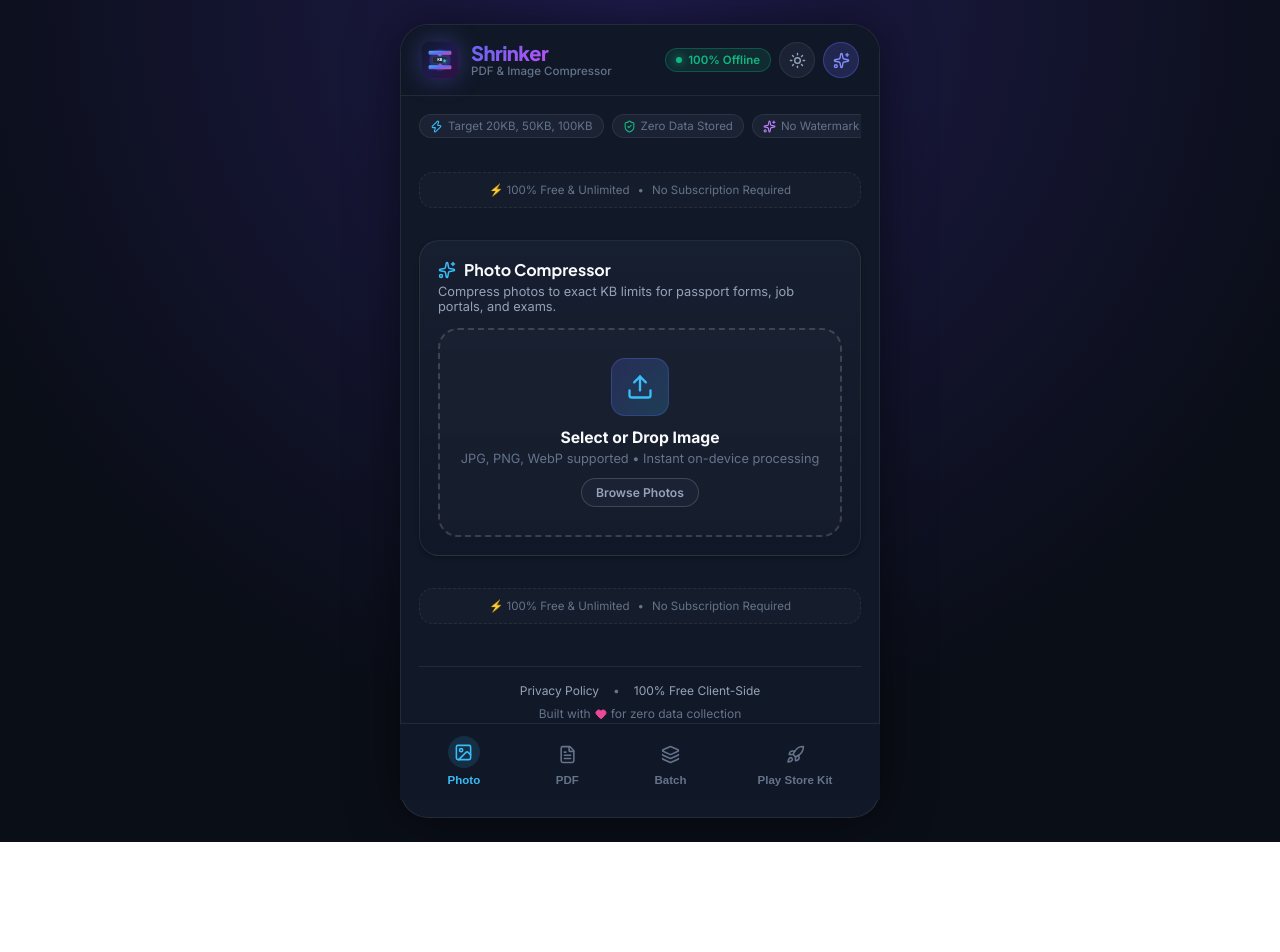
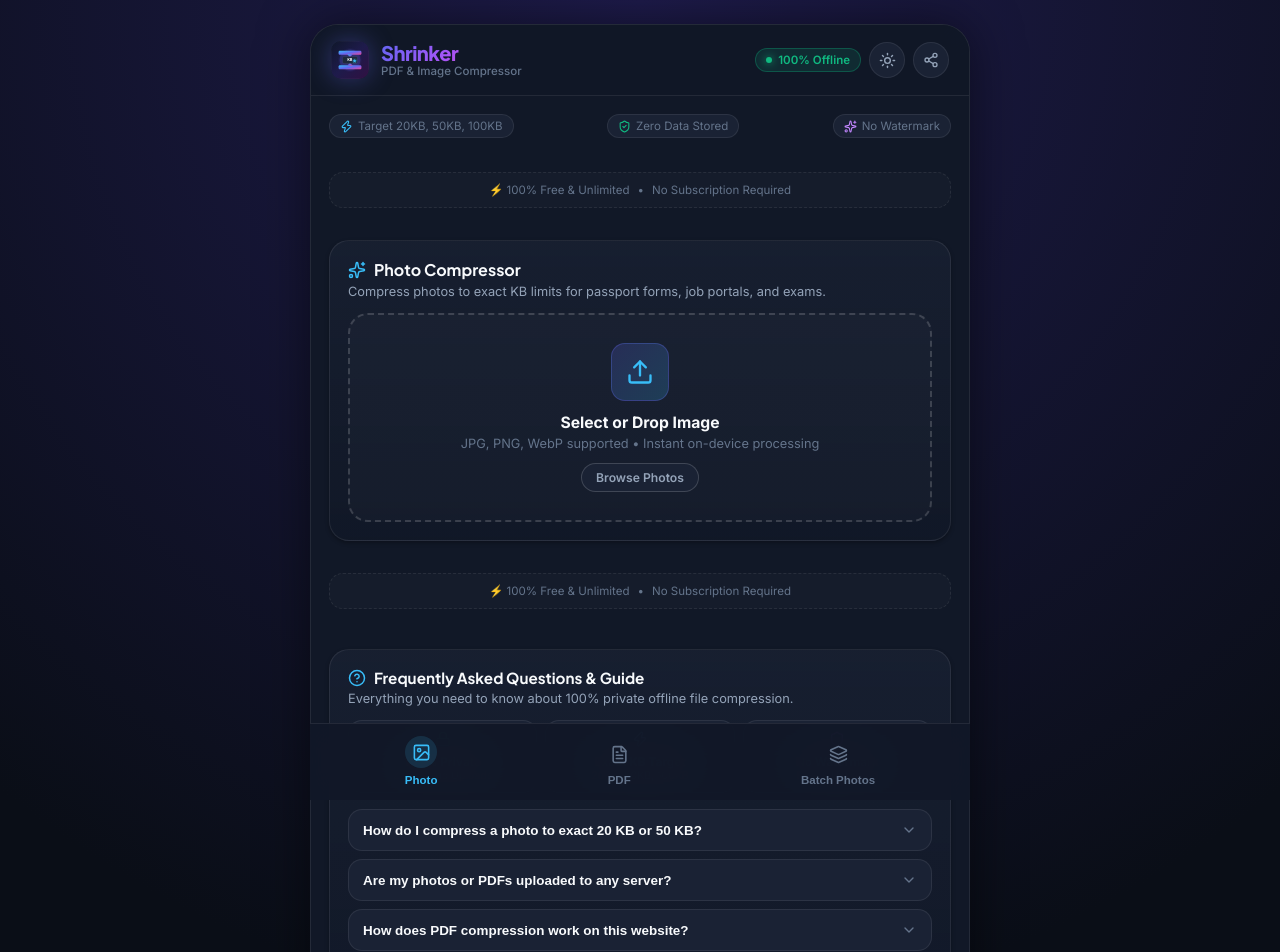
Before and after one commit to Anandha-raaman/shrinker-photo-and-pdf-compressor, a React (Vite) app: page / in a window 1280 px wide. Shown: the top 952 px of the page. Before the commit the page ends 842 px from the top, so only its background shows below. Built offline with nearby package versions, Linux system fonts and the light colour scheme.

Commit message:
Optimize UI for clean web launch: add FAQ section, wider desktop layout, and share button

```diff
--- a/src/App.tsx
+++ b/src/App.tsx
@@ -4,17 +4,15 @@
 import { PhotoCompressor } from './components/PhotoCompressor';
 import { PdfCompressor } from './components/PdfCompressor';
 import { BatchCompressor } from './components/BatchCompressor';
-import { PlayStoreKitModal } from './components/PlayStoreKitModal';
-import { StoreAssetsGenerator } from './components/StoreAssetsGenerator';
+import { FaqSection } from './components/FaqSection';
 import { AdBanner } from './components/AdBanner';
 import { MONETIZATION_CONFIG } from './config/monetization';
-import { Sparkles, ShieldCheck, Zap, Rocket, Heart, ExternalLink } from 'lucide-react';
+import { Sparkles, ShieldCheck, Zap, Heart } from 'lucide-react';
 import './styles/app.css';
 
 export const App: React.FC = () => {
   const [theme, setTheme] = useState<'dark' | 'light'>('dark');
   const [activeTab, setActiveTab] = useState<ActiveTab>('photo');
-  const [showStoreKitModal, setShowStoreKitModal] = useState<boolean>(false);
 
   useEffect(() => {
     document.documentElement.setAttribute('data-theme', theme);
@@ -27,11 +25,7 @@
   return (
     <div className="app-container">
       {/* Top Bar */}
-      <Header
-        theme={theme}
-        onToggleTheme={toggleTheme}
-        onOpenStoreKit={() => setShowStoreKitModal(true)}
-      />
+      <Header theme={theme} onToggleTheme={toggleTheme} />
 
       {/* Main Content View */}
       <main className="app-content">
@@ -108,36 +102,17 @@
         {activeTab === 'photo' && <PhotoCompressor />}
         {activeTab === 'pdf' && <PdfCompressor />}
         {activeTab === 'batch' && <BatchCompressor />}
-        {activeTab === 'storekit' && (
-          <div className="card">
-            <div className="card-title">
-              <Rocket size={18} color="#818cf8" />
-              Google Play Publishing Hub
-            </div>
-            <p className="card-subtitle">
-              Assets, ASO listing copy, and Android Studio packaging tools.
-            </p>
-
-            <StoreAssetsGenerator />
-
-            <button
-              className="btn-primary"
-              onClick={() => setShowStoreKitModal(true)}
-              style={{ marginTop: '14px' }}
-            >
-              <Rocket size={16} />
-              Open Full Play Store Kit
-            </button>
-          </div>
-        )}
 
         {/* Bottom Monetization Ad Slot */}
         <AdBanner slot={MONETIZATION_CONFIG.downloadSlot} format="auto" />
 
+        {/* Informative FAQ & User Guide Section (AdSense Content Anchor) */}
+        <FaqSection />
+
         {/* Web App Footer & Links */}
         <footer
           style={{
-            marginTop: '10px',
+            marginTop: '16px',
             paddingTop: '16px',
             borderTop: '1px solid var(--border-subtle)',
             display: 'flex',
@@ -165,18 +140,17 @@
           <div style={{ display: 'flex', alignItems: 'center', gap: '4px' }}>
             <span>Built with</span>
             <Heart size={12} color="#ec4899" fill="#ec4899" />
-            <span>for zero data collection</span>
+            <span>for privacy & speed</span>
+          </div>
+
+          <div style={{ fontSize: '0.7rem', color: 'var(--text-muted)' }}>
+            &copy; 2026 Shrinker. All files processed locally.
           </div>
         </footer>
       </main>
 
       {/* Mobile Bottom Navigation */}
       <BottomNav activeTab={activeTab} onSelectTab={setActiveTab} />
-
-      {/* Play Store Kit Modal */}
-      {showStoreKitModal && (
-        <PlayStoreKitModal onClose={() => setShowStoreKitModal(false)} />
-      )}
     </div>
   );
 };
--- a/src/components/BottomNav.tsx
+++ b/src/components/BottomNav.tsx
@@ -1,7 +1,7 @@
 import React from 'react';
-import { Image as ImageIcon, FileText, Layers, Rocket } from 'lucide-react';
+import { Image as ImageIcon, FileText, Layers } from 'lucide-react';
 
-export type ActiveTab = 'photo' | 'pdf' | 'batch' | 'storekit';
+export type ActiveTab = 'photo' | 'pdf' | 'batch';
 
 interface BottomNavProps {
   activeTab: ActiveTab;
@@ -14,6 +14,7 @@
       <button
         className={`nav-item ${activeTab === 'photo' ? 'active' : ''}`}
         onClick={() => onSelectTab('photo')}
+        title="Compress Single Photo"
       >
         <div className="nav-icon-wrapper">
           <ImageIcon size={19} />
@@ -24,6 +25,7 @@
       <button
         className={`nav-item ${activeTab === 'pdf' ? 'active' : ''}`}
         onClick={() => onSelectTab('pdf')}
+        title="Compress PDF Document"
       >
         <div className="nav-icon-wrapper">
           <FileText size={19} />
@@ -34,21 +36,12 @@
       <button
         className={`nav-item ${activeTab === 'batch' ? 'active' : ''}`}
         onClick={() => onSelectTab('batch')}
+        title="Compress Multiple Photos in Bulk"
       >
         <div className="nav-icon-wrapper">
           <Layers size={19} />
         </div>
-        <span className="nav-label">Batch</span>
-      </button>
-
-      <button
-        className={`nav-item ${activeTab === 'storekit' ? 'active' : ''}`}
-        onClick={() => onSelectTab('storekit')}
-      >
-        <div className="nav-icon-wrapper">
-          <Rocket size={19} />
-        </div>
-        <span className="nav-label">Play Store Kit</span>
+        <span className="nav-label">Batch Photos</span>
       </button>
     </nav>
   );
--- /dev/null
+++ b/src/components/FaqSection.tsx
@@ -0,0 +1,163 @@
+import React, { useState } from 'react';
+import { HelpCircle, ChevronDown, ChevronUp, Shield, Zap, Lock } from 'lucide-react';
+
+interface FaqItem {
+  question: string;
+  answer: string;
+}
+
+const FAQS: FaqItem[] = [
+  {
+    question: 'How do I compress a photo to exact 20 KB or 50 KB?',
+    answer:
+      'Simply drop or select your photo, click the "20 KB" or "50 KB" preset chip (or enter any custom KB value), and click "Compress Image Now". Our intelligent binary-search algorithm automatically adjusts dimensions and quality to ensure the file fits strictly under your target size while preserving maximum sharpness.',
+  },
+  {
+    question: 'Are my photos or PDFs uploaded to any server?',
+    answer:
+      'No! Unlike other online compressors, Shrinker runs 100% on your local device inside your web browser using HTML5 Canvas and WebAssembly. Your personal files, photos, ID cards, and PDF documents never leave your computer or phone.',
+  },
+  {
+    question: 'How does PDF compression work on this website?',
+    answer:
+      'Shrinker renders each PDF page to an optimized high-DPI canvas in memory and reconstructs a brand-new, clean PDF stream using open-source object compression. This dramatically reduces large multi-page scans (e.g. 15 MB down to <300 KB) while keeping text sharp and readable.',
+  },
+  {
+    question: 'Is Shrinker free to use? Are there daily limits?',
+    answer:
+      'Yes, Shrinker is 100% free with unlimited compressions. There are no subscriptions, no account sign-ups, and no watermarks added to your documents.',
+  },
+  {
+    question: 'Which formats are supported?',
+    answer:
+      'Shrinker supports all standard image formats including JPEG, JPG, PNG, WebP, and standard PDF documents. You can also batch-compress multiple photos and download them together in a single ZIP file.',
+  },
+];
+
+export const FaqSection: React.FC = () => {
+  const [openIndex, setOpenIndex] = useState<number | null>(null);
+
+  const toggleFaq = (index: number) => {
+    setOpenIndex(openIndex === index ? null : index);
+  };
+
+  return (
+    <div className="card" style={{ marginTop: '8px' }}>
+      <div className="card-title" style={{ fontSize: '0.95rem' }}>
+        <HelpCircle size={18} color="#38bdf8" />
+        Frequently Asked Questions & Guide
+      </div>
+      <p className="card-subtitle">
+        Everything you need to know about 100% private offline file compression.
+      </p>
+
+      {/* Feature Highlights Grid */}
+      <div
+        style={{
+          display: 'grid',
+          gridTemplateColumns: 'repeat(3, 1fr)',
+          gap: '8px',
+          marginBottom: '16px',
+        }}
+      >
+        <div
+          style={{
+            background: 'var(--bg-surface-elevated)',
+            padding: '10px 8px',
+            borderRadius: 'var(--radius-md)',
+            textAlign: 'center',
+            border: '1px solid var(--border-subtle)',
+          }}
+        >
+          <Lock size={16} color="#10b981" style={{ margin: '0 auto 4px' }} />
+          <div style={{ fontSize: '0.74rem', fontWeight: '700' }}>100% Private</div>
+          <div style={{ fontSize: '0.66rem', color: 'var(--text-muted)' }}>Zero Cloud Uploads</div>
+        </div>
+
+        <div
+          style={{
+            background: 'var(--bg-surface-elevated)',
+            padding: '10px 8px',
+            borderRadius: 'var(--radius-md)',
+            textAlign: 'center',
+            border: '1px solid var(--border-subtle)',
+          }}
+        >
+          <Zap size={16} color="#38bdf8" style={{ margin: '0 auto 4px' }} />
+          <div style={{ fontSize: '0.74rem', fontWeight: '700' }}>Exact KB Target</div>
+          <div style={{ fontSize: '0.66rem', color: 'var(--text-muted)' }}>20KB, 50KB, 100KB</div>
+        </div>
+
+        <div
+          style={{
+            background: 'var(--bg-surface-elevated)',
+            padding: '10px 8px',
+            borderRadius: 'var(--radius-md)',
+            textAlign: 'center',
+            border: '1px solid var(--border-subtle)',
+          }}
+        >
+          <Shield size={16} color="#a855f7" style={{ margin: '0 auto 4px' }} />
+          <div style={{ fontSize: '0.74rem', fontWeight: '700' }}>No Watermark</div>
+          <div style={{ fontSize: '0.66rem', color: 'var(--text-muted)' }}>Free & Unlimited</div>
+        </div>
+      </div>
+
+      {/* Accordion List */}
+      <div style={{ display: 'flex', flexDirection: 'column', gap: '8px' }}>
+        {FAQS.map((faq, idx) => {
+          const isOpen = openIndex === idx;
+          return (
+            <div
+              key={idx}
+              style={{
+                background: 'var(--bg-surface-elevated)',
+                borderRadius: 'var(--radius-md)',
+                border: '1px solid var(--border-subtle)',
+                overflow: 'hidden',
+                transition: 'all var(--trans-fast)',
+              }}
+            >
+              <button
+                onClick={() => toggleFaq(idx)}
+                style={{
+                  width: '100%',
+                  padding: '12px 14px',
+                  background: 'none',
+                  border: 'none',
+                  color: 'var(--text-primary)',
+                  fontSize: '0.84rem',
+                  fontWeight: '600',
+                  textAlign: 'left',
+                  cursor: 'pointer',
+                  display: 'flex',
+                  justifyContent: 'space-between',
+                  alignItems: 'center',
+                  gap: '8px',
+                }}
+              >
+                <span>{faq.question}</span>
+                {isOpen ? <ChevronUp size={16} color="var(--text-muted)" /> : <ChevronDown size={16} color="var(--text-muted)" />}
+              </button>
+
+              {isOpen && (
+                <div
+                  style={{
+                    padding: '0 14px 12px 14px',
+                    fontSize: '0.78rem',
+                    color: 'var(--text-secondary)',
+                    lineHeight: '1.5',
+                    borderTop: '1px solid var(--border-subtle)',
+                    paddingTop: '10px',
+                  }}
+                >
+                  {faq.answer}
+                </div>
+              )}
+            </div>
+          );
+        })}
+      </div>
+    </div>
+  );
+};
--- a/src/components/Header.tsx
+++ b/src/components/Header.tsx
@@ -1,13 +1,29 @@
 import React from 'react';
-import { ShieldCheck, Moon, Sun, Sparkles, HelpCircle } from 'lucide-react';
+import { Moon, Sun, Share2 } from 'lucide-react';
 
 interface HeaderProps {
   theme: 'dark' | 'light';
   onToggleTheme: () => void;
-  onOpenStoreKit: () => void;
 }
 
-export const Header: React.FC<HeaderProps> = ({ theme, onToggleTheme, onOpenStoreKit }) => {
+export const Header: React.FC<HeaderProps> = ({ theme, onToggleTheme }) => {
+  const handleShareWebsite = async () => {
+    try {
+      if (navigator.share) {
+        await navigator.share({
+          title: 'Shrinker: Free Photo & PDF Compressor',
+          text: 'Compress photos & PDFs to exact KB (20KB, 50KB, 100KB) 100% offline & free!',
+          url: window.location.href,
+        });
+      } else {
+        await navigator.clipboard.writeText(window.location.href);
+        alert('Website link copied to clipboard!');
+      }
+    } catch (e) {
+      console.warn('Share cancelled or not supported', e);
+    }
+  };
+
   return (
     <header className="app-header">
       <div className="brand-wrapper">
@@ -19,7 +35,7 @@
       </div>
 
       <div className="header-actions">
-        <div className="offline-pill" title="100% On-Device Processing. No files leave your phone.">
+        <div className="offline-pill" title="100% On-Device Processing. No files leave your computer.">
           <span className="offline-dot"></span>
           <span>100% Offline</span>
         </div>
@@ -35,12 +51,11 @@
 
         <button
           className="icon-btn"
-          onClick={onOpenStoreKit}
-          title="Play Store Publishing Kit"
-          aria-label="Play Store Kit"
-          style={{ background: 'rgba(99, 102, 241, 0.2)', color: '#818cf8', borderColor: 'rgba(99, 102, 241, 0.4)' }}
+          onClick={handleShareWebsite}
+          title="Share Website"
+          aria-label="Share Website"
         >
-          <Sparkles size={17} />
+          <Share2 size={16} />
         </button>
       </div>
     </header>
--- a/src/styles/app.css
+++ b/src/styles/app.css
@@ -24,7 +24,7 @@
   flex-direction: column;
   min-height: 100vh;
   min-height: 100dvh;
-  max-width: 480px;
+  max-width: 580px;
   margin: 0 auto;
   position: relative;
   background-color: var(--bg-surface);
@@ -37,6 +37,7 @@
     padding: 24px 0;
   }
   .app-container {
+    max-width: 660px;
     border-radius: var(--radius-xl);
     border: 1px solid var(--border-subtle);
     min-height: calc(100vh - 48px);
@@ -525,7 +526,7 @@
   left: 50%;
   transform: translateX(-50%);
   width: 100%;
-  max-width: 480px;
+  max-width: 660px;
   z-index: 50;
   background: rgba(17, 24, 39, 0.95);
   backdrop-filter: blur(20px);
```
